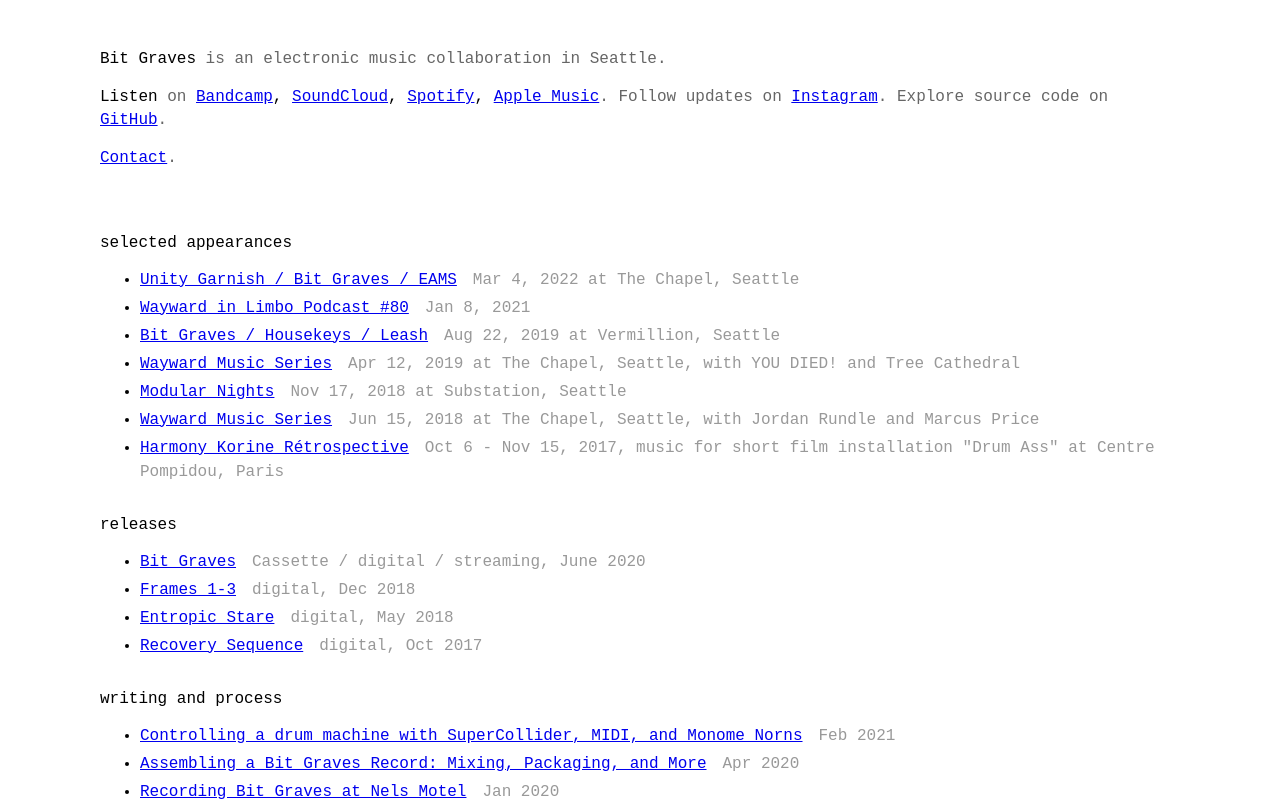
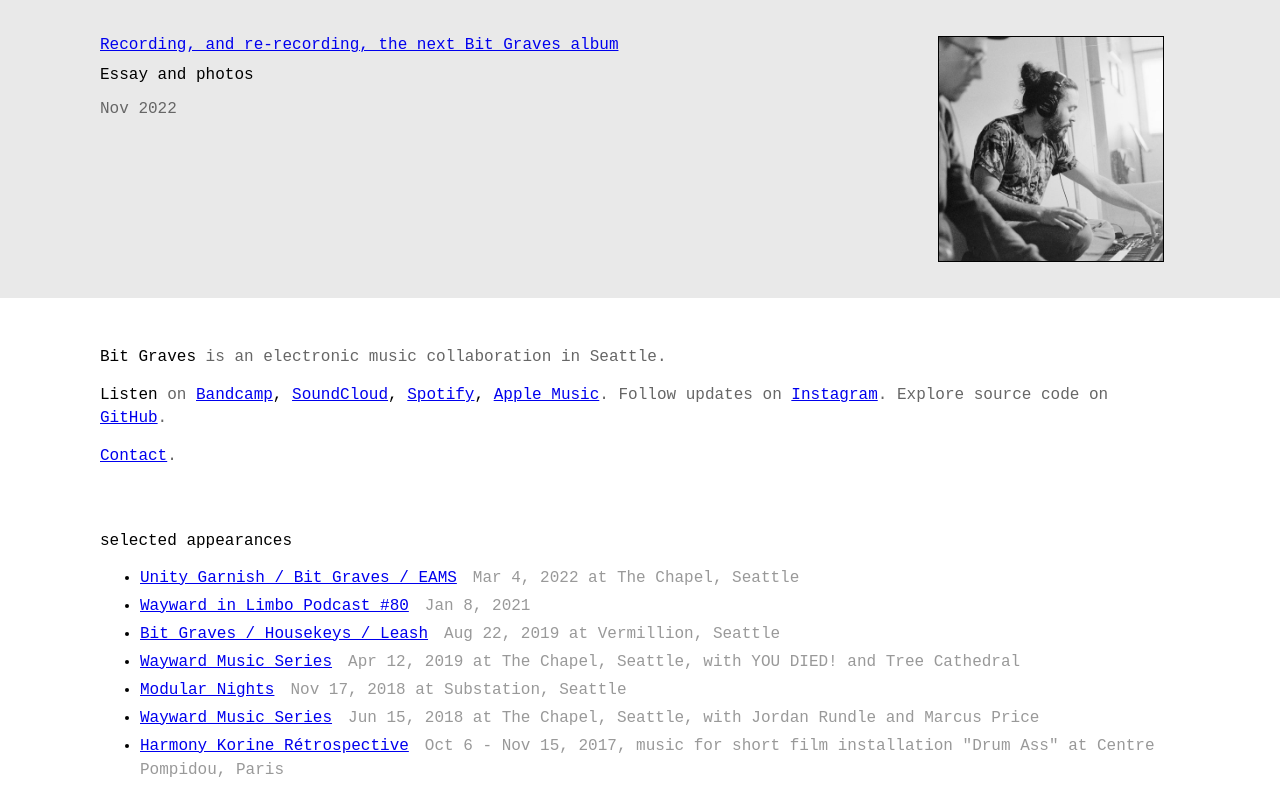
Before and after one commit to bitgraves/bitgraves-www, a React (Create React App) app: page / in a window 1280 px wide. Shown: the top 801 px of the page. Built offline with nearby package versions, Linux system fonts and the light colour scheme.

Commit message:
add nov 2022 recording blog

```diff
--- a/src/App.js
+++ b/src/App.js
@@ -35,6 +35,7 @@
 ];
 
 const WRITING_LINKS = [
+  { name: 'Recording, and re-recording, the next Bit Graves album', url: 'https://reading.supply/@ben/recording-and-re-recording-the-next-bit-graves-album-Gq59OU', details: 'Nov 2022' },
   { name: 'Controlling a drum machine with SuperCollider, MIDI, and Monome Norns', url: 'https://reading.supply/@ben/controlling-a-drum-machine-with-supercollider-midi-and-monome-norns-DiQUAW', details: 'Feb 2021' },
   { name: 'Assembling a Bit Graves Record: Mixing, Packaging, and More', url: 'https://reading.supply/@ben/assembling-a-bit-graves-record-mixing-packaging-and-more-bXWIMc', details: 'Apr 2020' },
   { name: 'Recording Bit Graves at Nels Motel', url: 'https://reading.supply/@ben/recording-bit-graves-at-nels-motel-VTNQcq', details: 'Jan 2020' },
@@ -49,13 +50,12 @@
   { name: 'Processing Chamber', url: 'https://www.youtube.com/watch?v=WAK9QDFg2so', details: 'in the living room, Aug 28, 2017' },
 ];
 
-const SOCIAL_PREVIEW = null;
-/* {
-  title: 'Bit Graves: Self titled',
-  caption: 'Cassette / digital / streaming',
-  category: 'June 2020',
-  url: 'https://bitgraves.bandcamp.com',
-}; */
+const SOCIAL_PREVIEW = {
+  title: 'Recording, and re-recording, the next Bit Graves album',
+  caption: 'Essay and photos',
+  category: 'Nov 2022',
+  url: 'https://reading.supply/@ben/recording-and-re-recording-the-next-bit-graves-album-Gq59OU',
+};
 
 class App extends Component {
   _renderLinks = (links) => {
```
Also changed, not shown: src/assets/social-preview.png.
